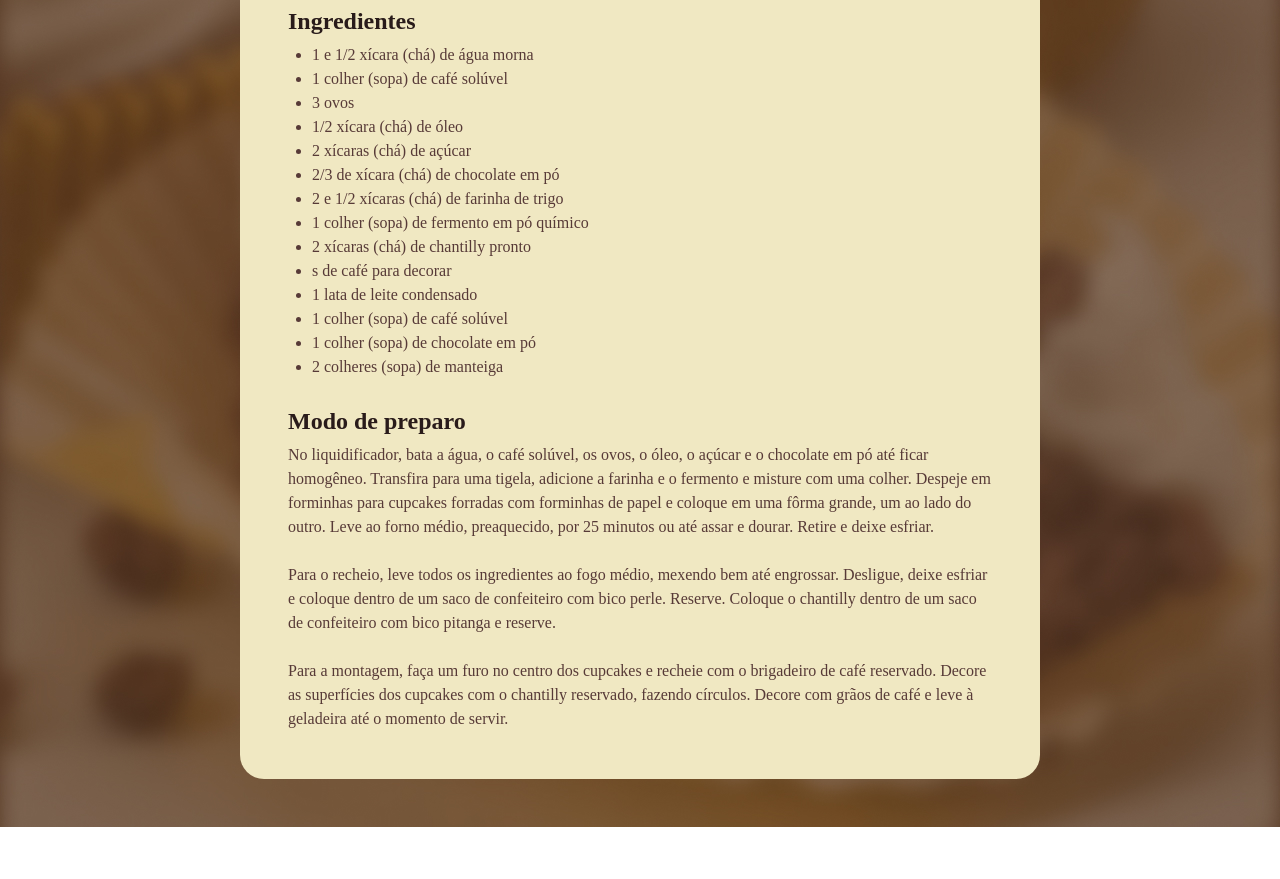
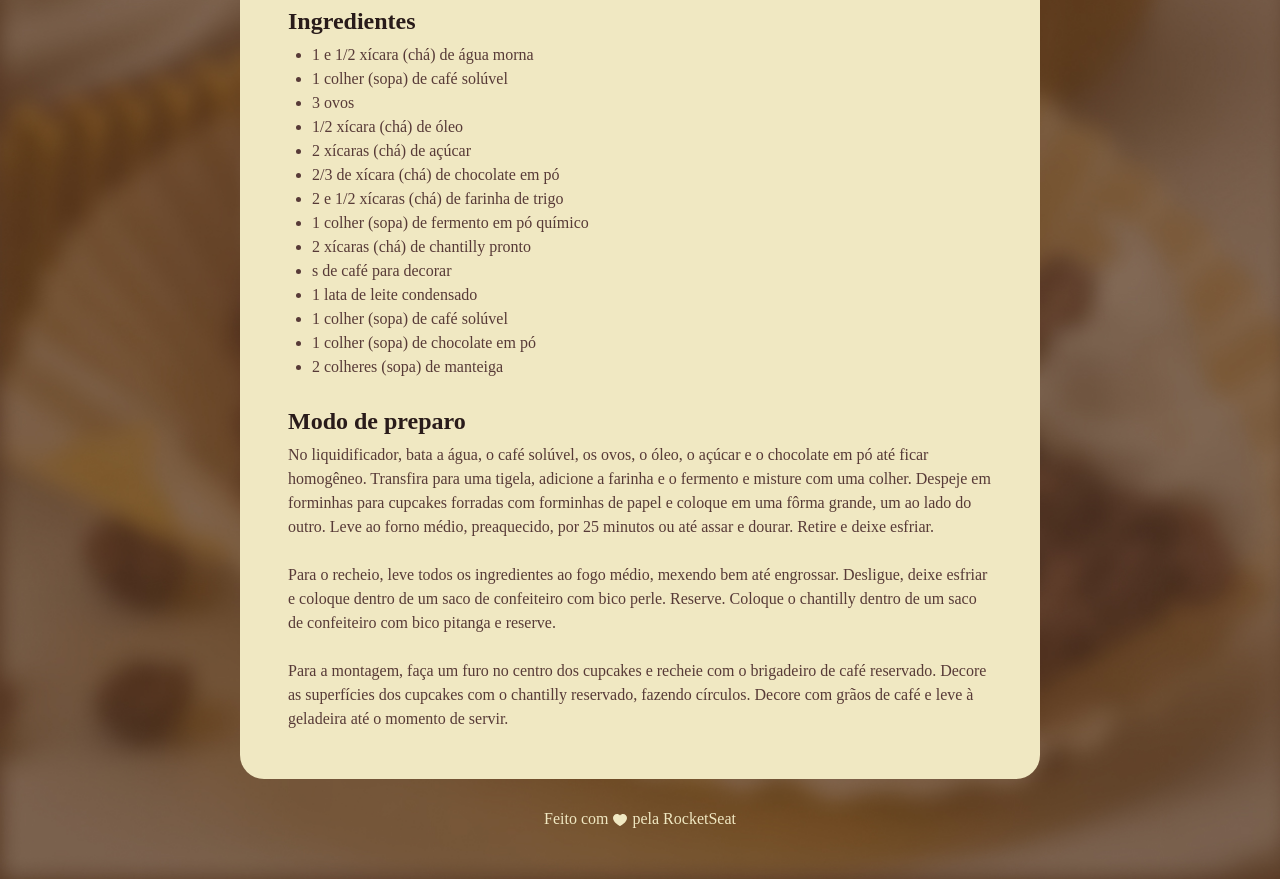
Before and after one commit to GuiSonsin/pagina-de-receita, a plain HTML site: page index.html in a window 1280 px wide. Shown: the part 720-1599 px from the top of the page. Before the commit the page ends 1547 px from the top, so only its background shows below. Drawn offline with Linux system fonts and the light colour scheme; a web font is replaced by a local one.

Commit message:
Adicionando rodapé (footer)

```diff
--- a/index.html
+++ b/index.html
@@ -61,5 +61,7 @@
     </main>
     </div>
 </body>
-
+        <footer>
+            Feito com <img src="assets/heart.svg" alt="coração"> pela RocketSeat
+        </footer>
 </html>
--- a/style.css
+++ b/style.css
@@ -20,7 +20,7 @@ body{
      padding: 24px;
      background-color: #F0E8C2;
      border-radius: 24px;
-     margin: 48px auto;
+     margin: 48px auto 28px;
 }
 
 img{
@@ -57,3 +57,13 @@ h1, h2{
 ul{
     padding-left: 24px;
 }
+
+footer{
+    color: #F0E8C2;
+    text-align: center;
+    padding-bottom: 48px;
+}
+
+footer img{
+    vertical-align: middle;
+}
```
Also changed, not shown: assets/heart.svg (added).
